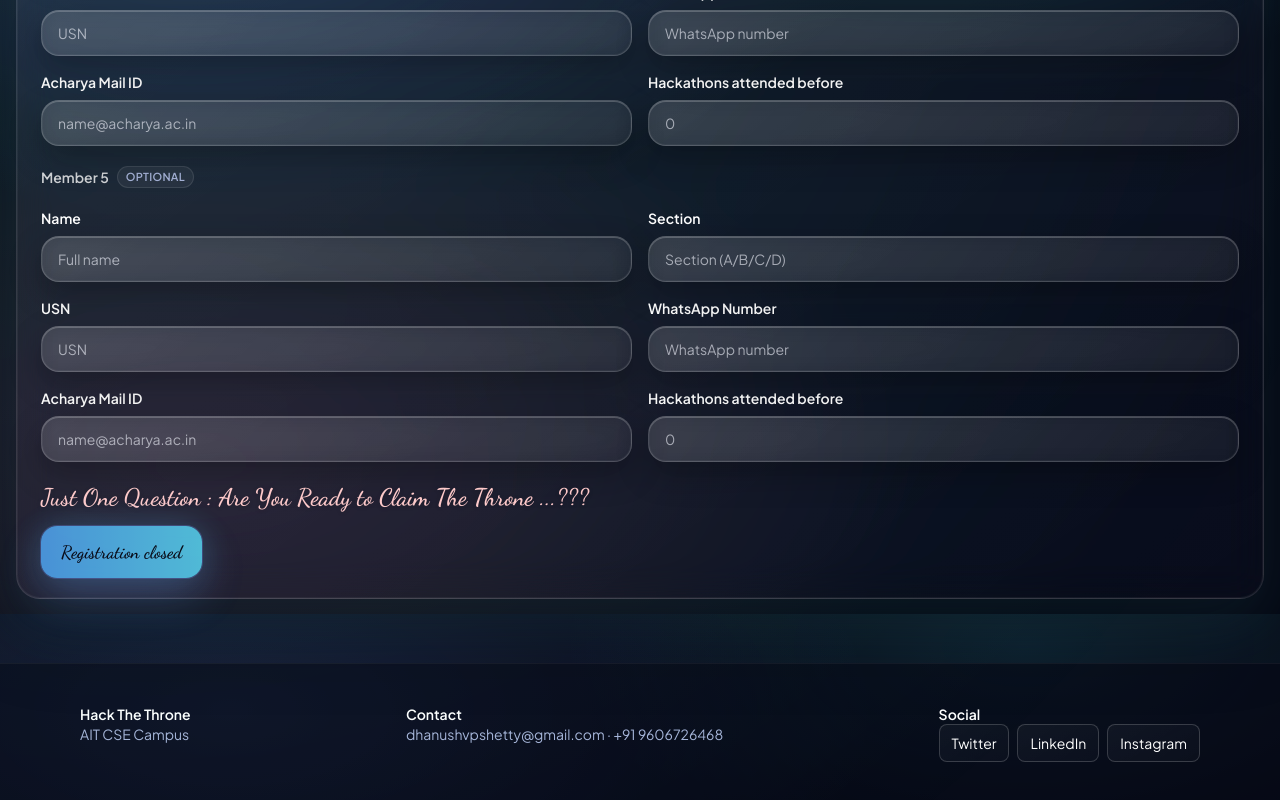
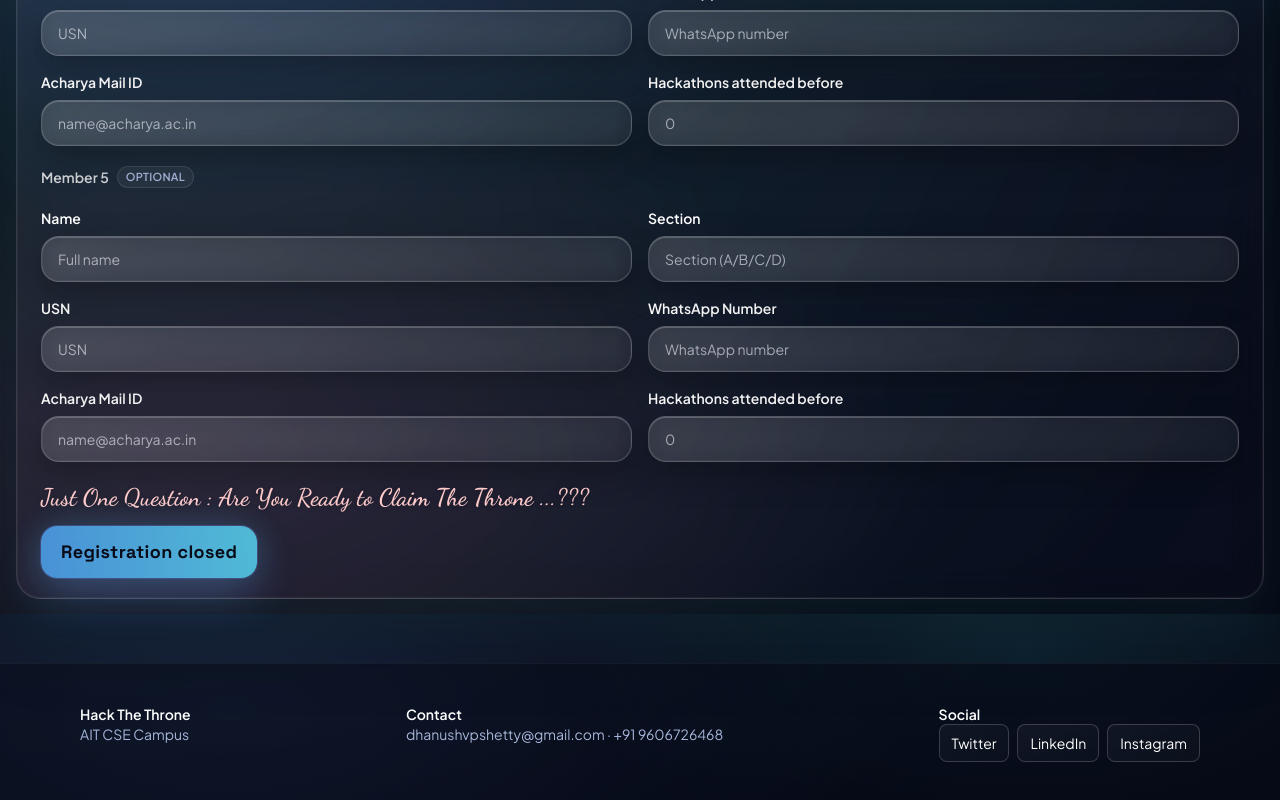
Before and after one commit to ItsukiDhanu/hack-the-throne, a Next.js app: page / in a window 1280 px wide. Shown: the part 4186-4986 px from the top of the page. Built offline with nearby package versions, Linux system fonts and the light colour scheme; no server answers; a web font is replaced by a local one.

Commit message:
Add Space Grotesk font and update button styling for improved typography

```diff
--- a/app/globals.css
+++ b/app/globals.css
@@ -2,6 +2,7 @@
 @import url('https://fonts.googleapis.com/css2?family=Plus+Jakarta+Sans:wght@400;500;600;700&display=swap');
 @import url('https://fonts.googleapis.com/css2?family=Dancing+Script:wght@400;600;700&display=swap');
 @import url('https://fonts.googleapis.com/css2?family=Jersey+10&display=swap');
+@import url('https://fonts.googleapis.com/css2?family=Space+Grotesk:wght@500;700&display=swap');
 
 /* stylelint-disable at-rule-no-unknown */
 @tailwind base;
@@ -36,6 +37,11 @@ body {
 .font-kanji {
   font-family: 'Jersey 10', 'Plus Jakarta Sans', 'SF Pro Display', 'Inter', system-ui, -apple-system, 'Segoe UI', sans-serif;
   letter-spacing: 0.06em;
+}
+
+.font-grotesk {
+  font-family: 'Space Grotesk', 'Plus Jakarta Sans', 'SF Pro Display', 'Inter', system-ui, -apple-system, 'Segoe UI', sans-serif;
+  letter-spacing: 0.02em;
 }
 
 .hero-outline {
--- a/app/page.tsx
+++ b/app/page.tsx
@@ -401,7 +401,7 @@ export default function Page() {
                 <p className="font-dancing text-2xl font-semibold text-red-200 drop-shadow">Just One Question : Are You Ready to Claim The Throne ...???</p>
                 <button
                   className={clsx(
-                    'font-dancing rounded-2xl px-5 py-3 text-lg font-semibold shadow-lg shadow-glow btn-animated cta-glow',
+                    'font-grotesk tracking-tight rounded-2xl px-5 py-3 text-lg font-semibold shadow-lg shadow-glow btn-animated cta-glow',
                     'bg-gradient-to-r from-accent-blue to-accent-secondary text-base-950',
                     (formState === 'submitting' || noContent) && 'opacity-80'
                   )}
```
